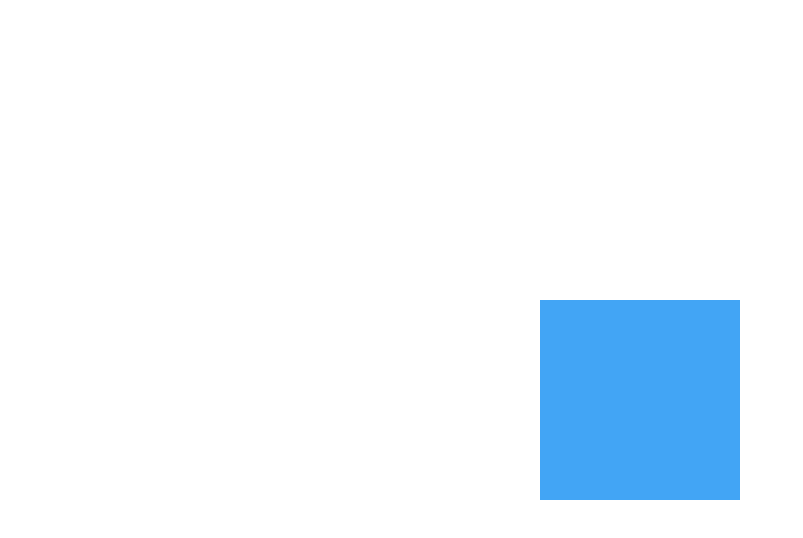
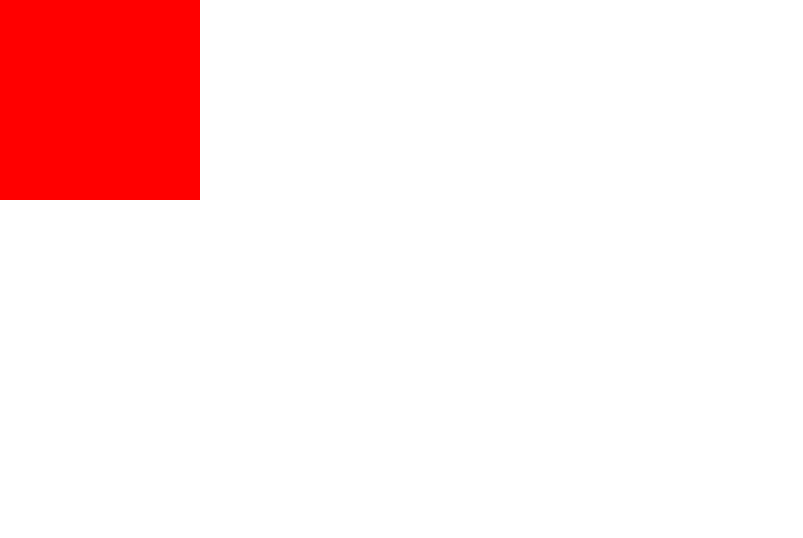
Before and after one commit to krapli441/2023.07.02_perspecitve, a React (Create React App) app in the folder perspective-practice/: page / in a window 1280 px wide. Shown: the top 538 px of the page, without its empty margins (0-803 px from the left). Built offline with nearby package versions, Linux system fonts and the light colour scheme.

Commit message:
마우스 위치에 따라 박스가 움직이는 것은 확인

```diff
--- a/perspective-practice/src/App.js
+++ b/perspective-practice/src/App.js
@@ -1,12 +1,24 @@
-// import logo from "./logo.svg";
-import "./App.css";
+import React, { useState } from "react";
 
-function App() {
+export default function MousePositionEffect() {
+  const [mousePosition, setMousePosition] = useState({ x: 0, y: 0 });
+
+  const handleMouseMove = (event) => {
+    const { clientX, clientY } = event;
+    setMousePosition({ x: clientX, y: clientY });
+  };
+
   return (
-    <div className="container">
-      <div className="box"></div>
-    </div>
+    <div
+      style={{
+        width: "200px",
+        height: "200px",
+        background: "red",
+        position: "relative",
+        transform: `translate(${mousePosition.x}px, ${mousePosition.y}px)`,
+        transition: "transform 0.2s ease",
+      }}
+      onMouseMove={handleMouseMove}
+    ></div>
   );
 }
-
-export default App;
```
